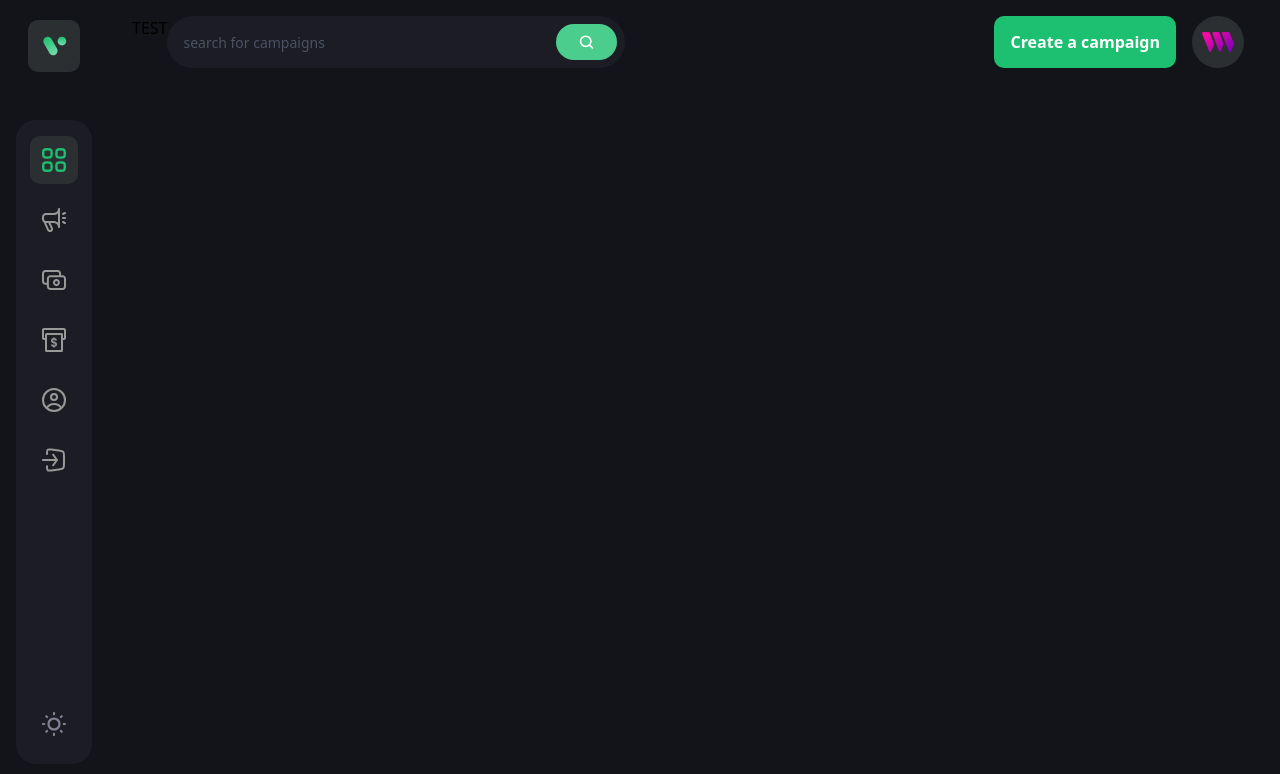
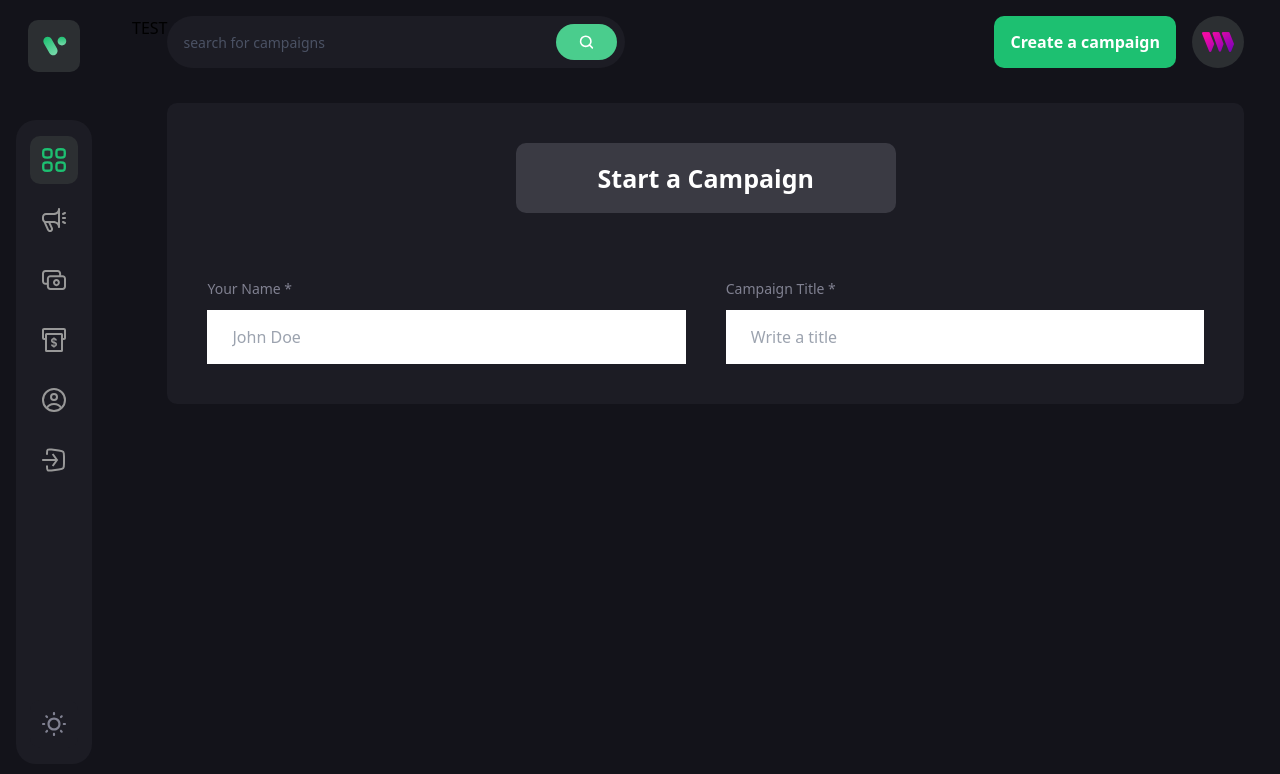
Before and after one commit to omondi8399/Oxyster, a React (Vite) app in the folder client/: page /create-campaign in a window 1280 px wide. Shown: the top 774 px of the page. Built offline with nearby package versions, Linux system fonts and the light colour scheme; what @thirdweb-dev/react would draw is missing.

Commit message:
updated App

```diff
--- a/client/src/App.jsx
+++ b/client/src/App.jsx
@@ -16,6 +16,9 @@ const App = () => {
                 <NavBar />
                 <Routes>
                     <Route path='/' element={<Home />} />
+                    <Route path='/profile' element={<Profile />} />
+                    <Route path='/create-campaign' element={<CreateCampaign />} />
+                    <Route path='/campaign-details/:id' element={<CampaignDetails />} />
                 </Routes>
             </div>
         </div>
```
